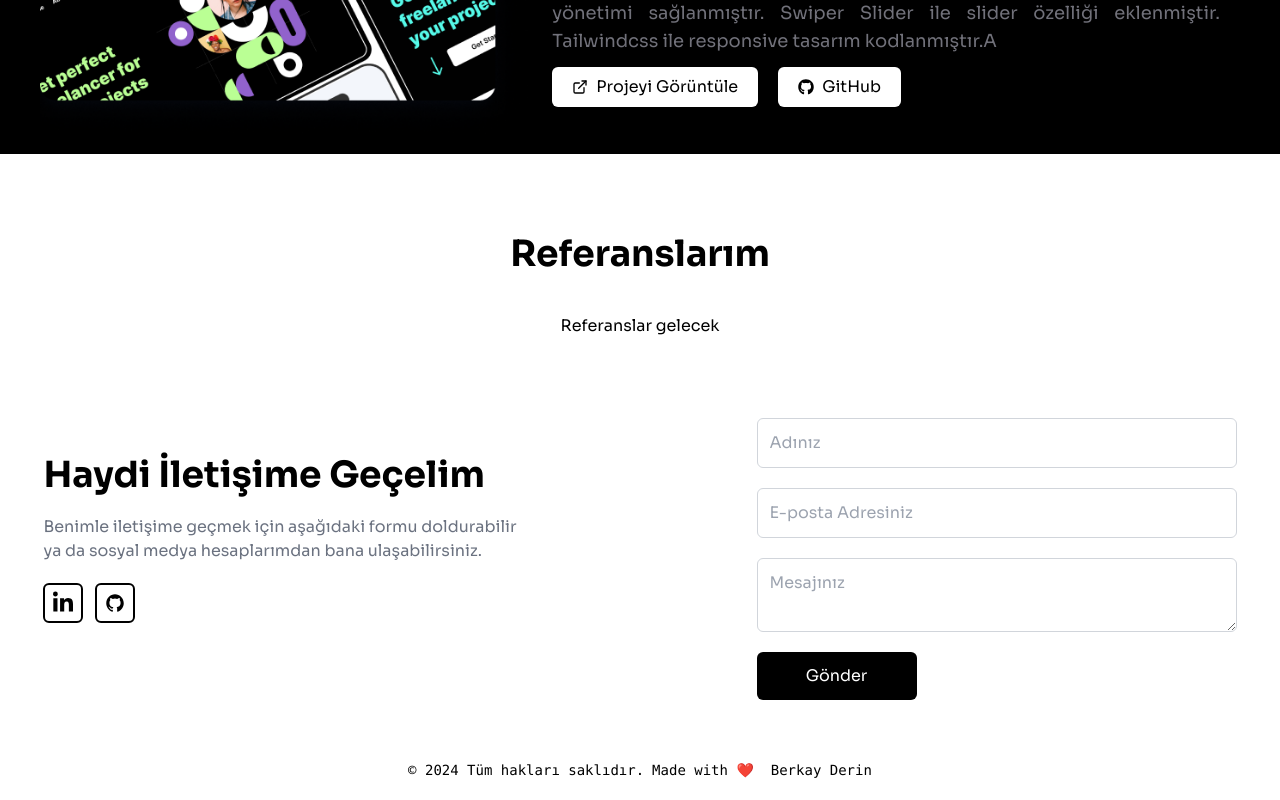
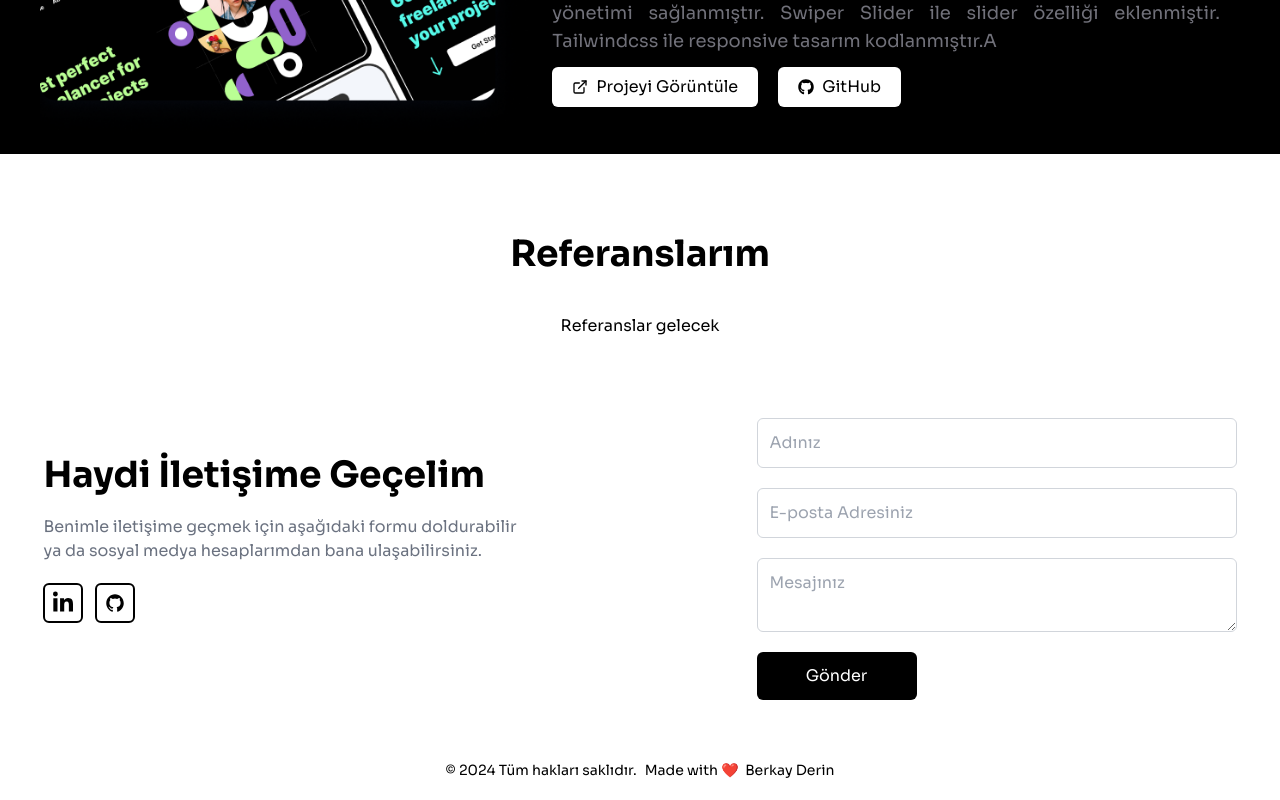
Before and after one commit to berkayderin/nextjs-tailwindcss-portfoliom, a Next.js app: page / in a window 1280 px wide. Shown: the part 6065-6865 px from the top of the page. Built offline with nearby package versions, Linux system fonts and the light colour scheme.

Commit message:
footer fix

```diff
--- a/components/Footer.tsx
+++ b/components/Footer.tsx
@@ -5,7 +5,7 @@ const Footer = () => {
 	const year = new Date().getFullYear()
 
 	return (
-		<footer className="flex flex-row flex-wrap justify-center items-center py-5 mt-10 text-sm text-black font-mono">
+		<footer className="flex flex-row flex-wrap justify-center items-center py-5 mt-10 text-sm text-black">
 			<p>© {year} Tüm hakları saklıdır.</p>
 			<p className="ml-2">
 				Made with ❤️ &nbsp;
```
